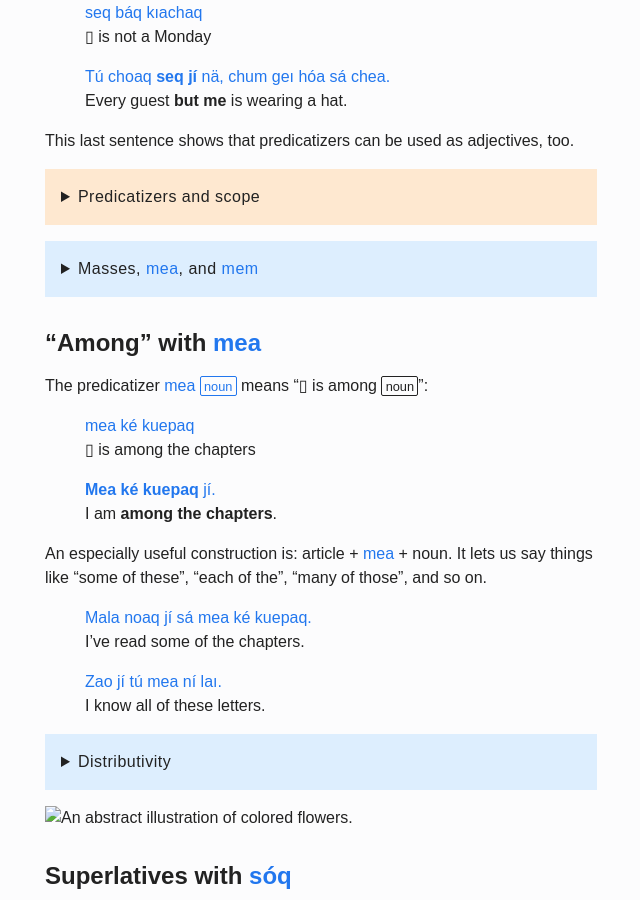
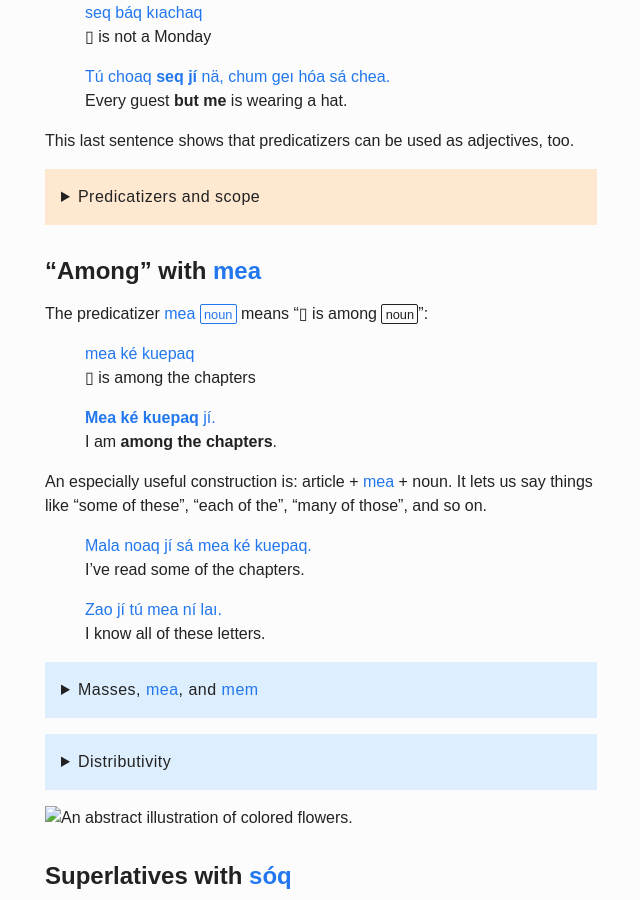
Before and after one commit to laqme/koitieq, a Jekyll site: the page built from _chapters/20-predicatizers.md, in a window 1280 px wide and 900 px high, scrolled down 1688 px. Shown: the whole window, without its empty margins (51-691 px from the left). Built offline with Jekyll 4.4.1, drawn with Linux system fonts in a browser that asks for light colours; some web fonts are replaced; some of the changed lines change nothing that is shown.

Commit message:
Move that box in 20

```diff
--- a/_chapters/20-predicatizers.md
+++ b/_chapters/20-predicatizers.md
@@ -83,19 +83,6 @@ The _po_{:.t} constrains the scope of the _tú_{:.t}, and so this sentence _does
 
 </details>
 
-<details class="aside semantics" markdown="1">
-<summary>Masses, <i class="t">mea</i>, and <i class="t">mem</i></summary>
-
-It's easy to confuse plural constants with "words that mean a group." The word _mea_{:.t} can say something is _among_ a plurality, but it doesn't know anything about the parts we might see if we look "inside" the noun.
-
-For example: if _múaome_{:.t} refers to some forest(s), then _tú mea múaome_{:.t} means "each of the forests". It doesn't mean "each of the trees"! A forest is an example of a _mass_ — as far as plurality goes, it's one _thing_, even though it has parts on the inside.
-
-This may seem obvious, but the same applies to words like _ké poqme_{:.t} "the group of people", where it's a far easier mistake to make. The phrase _tú mea ké poqme_{:.t} means "every (group) among the groups of people." It does not mean "every person in the group."
-
-To refer to parts that make up groups, there's the predicatizer _mem **noun**{:.v}_{:.t}, which means "▯ is among _the parts forming_ **noun**{:.v}". So _tú mem ké poqme_{:.t} refers to "every person in the group" and _tú mem ké muaome_{:.t} refers to "every tree in the forest."
-
-</details>
-
 ## "Among" with _mea_{:.t}
 
 The predicatizer _mea **noun**{:.v}_{:.t} means "▯ is among **noun**{:.v}":
@@ -135,6 +122,19 @@ An especially useful construction is: article + _mea_{:.t} + noun. It lets us sa
 >
 > _Zao jí tú mea ní laı._{:.t}<br>
 > I know all of these letters.
+
+<details class="aside semantics" markdown="1">
+<summary>Masses, <i class="t">mea</i>, and <i class="t">mem</i></summary>
+
+It's easy to confuse plural constants with "words that mean a group." The word _mea_{:.t} can say something is _among_ a plurality, but it doesn't know anything about the parts we might see if we look "inside" the noun.
+
+For example: if _múaome_{:.t} refers to some forest(s), then _tú mea múaome_{:.t} means "each of the forests". It doesn't mean "each of the trees"! A forest is an example of a _mass_ — as far as plurality goes, it's one _thing_, even though it has parts on the inside.
+
+This may seem obvious, but the same applies to words like _ké poqme_{:.t} "the group of people", where it's a far easier mistake to make. The phrase _tú mea ké poqme_{:.t} means "every (group) among the groups of people." It does not mean "every person in the group."
+
+To refer to parts that make up groups, there's the predicatizer _mem **noun**{:.v}_{:.t}, which means "▯ is among _the parts forming_ **noun**{:.v}". So _tú mem ké poqme_{:.t} refers to "every person in the group" and _tú mem ké muaome_{:.t} refers to "every tree in the forest."
+
+</details>
 
 <details class="aside semantics" markdown="1">
 <summary>Distributivity</summary>
```
